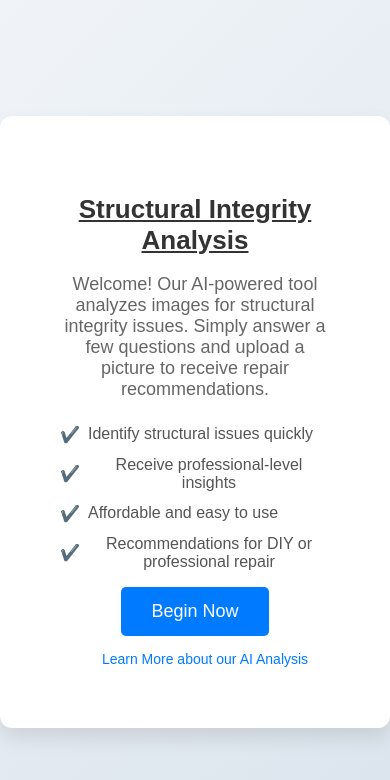
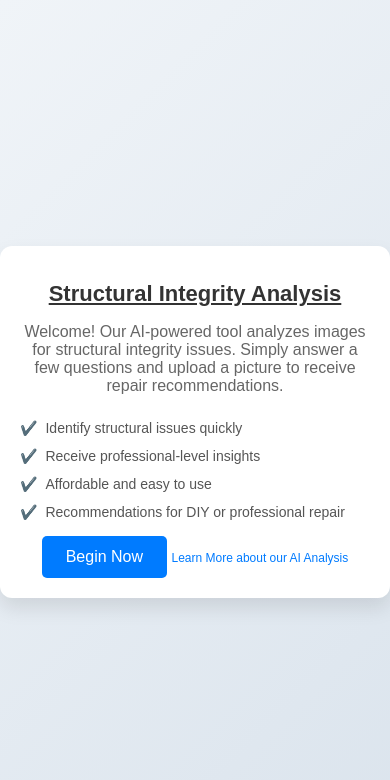
Before and after one commit to PC-II/CMPE130_Project, a website built with webpack: page public/html/index.html in a window 390 px wide. Built offline with nearby package versions, Linux system fonts and the light colour scheme; some packages are replaced by stand-ins of ours.

Commit message:
Changed Mobile

```diff
--- a/public/styles/index.css
+++ b/public/styles/index.css
@@ -12,20 +12,19 @@ body {
 .container {
     text-align: center;
     background-color: #ffffff;
-    padding: 60px; /* Increased padding for more spacing */
+    padding: 40px; /* Adjusted padding for better spacing on mobile */
     border-radius: 12px;
     box-shadow: 0 10px 20px rgba(0, 0, 0, 0.1);
-    width: 95%; /* Increased width */
-    max-width: 700px; /* Increased max-width for a larger container */
+    width: 95%;
+    max-width: 700px;
 }
 
 h1 {
     font-size: 26px;
     color: #333;
-    margin-bottom: 10px;
+    margin-bottom: 15px;
     text-decoration: underline; /* Underline for "Structural Integrity Analysis" */
 }
-
 
 p {
     font-size: 18px; /* Increased font size for readability */
@@ -34,7 +33,7 @@ p {
 }
 
 .benefits {
-    font-size: 16px; /* Increased font size */
+    font-size: 16px;
     color: #555;
     margin-top: 15px;
     list-style-type: none;
@@ -54,8 +53,8 @@ p {
 }
 
 .btn-begin {
-    padding: 14px 30px; /* Increased padding for a larger button */
-    font-size: 18px; /* Increased font size */
+    padding: 14px 30px;
+    font-size: 18px;
     color: #ffffff;
     background-color: #007bff;
     border: none;
@@ -72,7 +71,6 @@ p {
 .learn-more {
     display: inline-block;
     margin-top: 15px;
-    margin-left: 20px; /* Add space to move the link to the right */
     font-size: 14px;
     color: #007bff;
     text-decoration: none;
@@ -81,3 +79,31 @@ p {
 .learn-more:hover {
     text-decoration: underline;
 }
+
+/* Responsive design for smaller screens */
+@media (max-width: 600px) {
+    .container {
+        padding: 20px;
+    }
+
+    h1 {
+        font-size: 22px; /* Reduced font size for smaller screens */
+    }
+
+    p {
+        font-size: 16px; /* Adjusted for readability on smaller screens */
+    }
+
+    .benefits li {
+        font-size: 14px;
+    }
+
+    .btn-begin {
+        font-size: 16px;
+        padding: 12px 24px; /* Reduced padding to fit mobile screens */
+    }
+
+    .learn-more {
+        font-size: 12px;
+    }
+}
--- a/public/styles/questions.css
+++ b/public/styles/questions.css
@@ -22,6 +22,7 @@ h1 {
     font-size: 24px;
     color: #333;
     text-align: center;
+    margin-bottom: 20px;
 }
 
 .question {
@@ -44,6 +45,7 @@ h1 {
     font-size: 16px;
     border-radius: 5px;
     border: 1px solid #ccc;
+    box-sizing: border-box;
 }
 
 .btn-submit {
@@ -55,9 +57,37 @@ h1 {
     border: none;
     border-radius: 5px;
     cursor: pointer;
-    transition: background-color 0.3s;
+    transition: background-color 0.3s, transform 0.3s;
 }
 
 .btn-submit:hover {
     background-color: #0056b3;
+    transform: scale(1.05);
 }
+
+/* Responsive design for smaller screens */
+@media (max-width: 600px) {
+    .container {
+        padding: 20px;
+    }
+
+    h1 {
+        font-size: 20px;
+    }
+
+    .question label {
+        font-size: 15px;
+    }
+
+    .question select,
+    .question input[type="text"],
+    .question input[type="file"] {
+        font-size: 14px;
+        padding: 8px;
+    }
+
+    .btn-submit {
+        font-size: 14px;
+        padding: 10px;
+    }
+}
```
